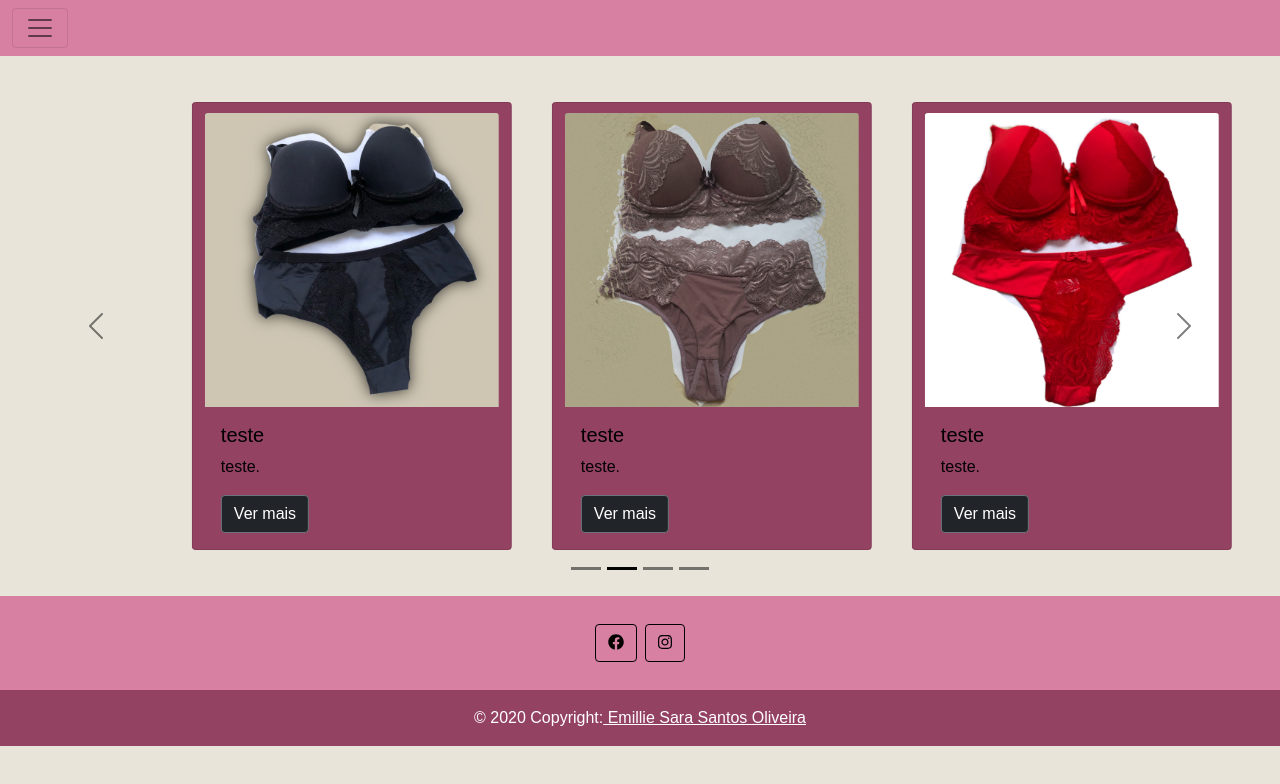
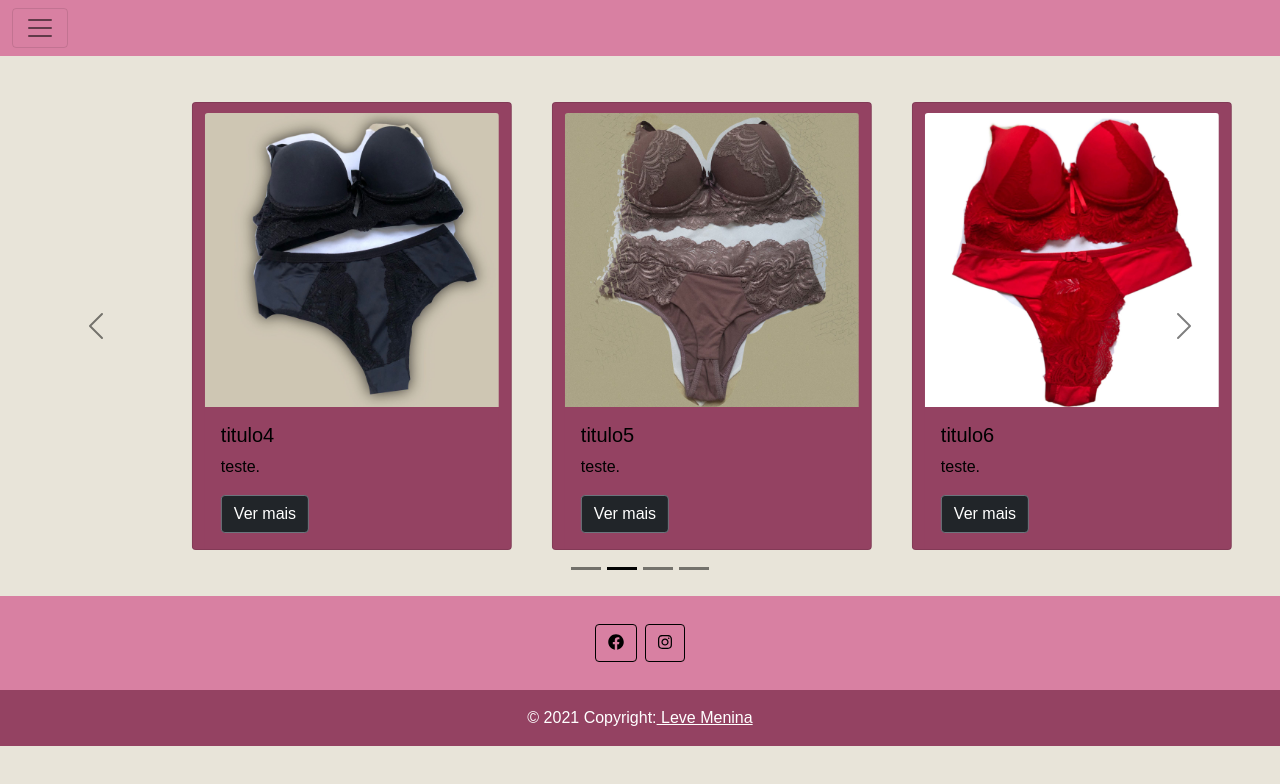
Before and after one commit to rafaelcmorais02/leve-memina-front-end, a React (Create React App) app: page / in a window 1280 px wide. Shown: the top 784 px of the page. Built offline with nearby package versions, Linux system fonts and the light colour scheme; a web font is replaced by a local one.

Commit message:
[FIX] melhoria carousel (quando havia mudança de resoliçao)

```diff
--- a/package.json
+++ b/package.json
@@ -11,6 +11,7 @@
     "@testing-library/react": "^11.1.0",
     "@testing-library/user-event": "^12.1.10",
     "axios": "^0.23.0",
+    "jquery": "^3.6.0",
     "react": "^17.0.2",
     "react-dom": "^17.0.2",
     "react-scripts": "4.0.3",
--- a/src/components/carousel/carousel.js
+++ b/src/components/carousel/carousel.js
@@ -1,12 +1,13 @@
 import Card from "../cards/cardItems"
 import React, { useState, useEffect } from 'react';
 import { dadosCard } from "../../data/dataCard"
-import { numbCarousel } from "../../data/dataCarousel"
+import formatCarousel from "../../data/dataCarousel"
 import "../../style/index.css"
 
+let phoneFlag = false
+const numbCarousel = formatCarousel()
 
 const Carousel = (props) => {
-
     const setFlag = (flag) => props.setFlag(flag)
     const setId = (id) => props.setId(id)
 
@@ -24,24 +25,31 @@ const Carousel = (props) => {
         function handleResize() {
             setWindowDimensions(getWindowDimensions());
         }
-
         window.addEventListener('resize', handleResize);
         return () => window.removeEventListener('resize', handleResize);
     }, []);
 
     const handleCarousel = () => {
-
         if (windowDimensions.width >= 900) {
+            if (phoneFlag === true) {
+                phoneFlag = false
+                document.location.reload()
+            }
             return (
                 <div id="carouselExampleIndicators" className="carousel carousel-dark slide" data-bs-ride="carousel">
                     <div className="carousel-indicators">
                         {numbCarousel.map((item) => {
+                            if (item.id === 0) {
                                 return (
                                     <button key={item.id} type="button" data-bs-target="#carouselExampleIndicators" data-bs-slide-to={item.id} className={item.secClassName} aria-current={item.current} aria-label={item.label}></button>
                                 )
+                            } else {
+                                return (
+                                    <button key={item.id} type="button" data-bs-target="#carouselExampleIndicators" data-bs-slide-to={item.id} aria-label={item.label}></button>
+                                )
+                            }
                         })}
                     </div>
-
                     <div className="carousel-inner">
                         {numbCarousel.map((item) => {
                             return (
@@ -63,18 +71,26 @@ const Carousel = (props) => {
                     <button className="carousel-control-next" type="button" data-bs-target="#carouselExampleIndicators" data-bs-slide="next">
                         <span className="carousel-control-next-icon" aria-hidden="true"></span>
                         <span className="visually-hidden">Next</span>
+
                     </button>
                 </div>
             )
         }
         else {
+            phoneFlag = true
             return (
                 <div id="carouselExampleIndicators" className="carousel carousel-dark slide" data-bs-ride="carousel">
                     <div className="carousel-indicators">
                         {dadosCard.map((item) => {
+                            if (item.id === 0) {
                                 return (
                                     <button key={item.id} type="button" data-bs-target="#carouselExampleIndicators" data-bs-slide-to={item.id} className={item.secClassName} aria-current={item.current} aria-label={item.label}></button>
                                 )
+                            } else {
+                                return (
+                                    <button key={item.id} type="button" data-bs-target="#carouselExampleIndicators" data-bs-slide-to={item.id} aria-label={item.label}></button>
+                                )
+                            }
                         })}
                     </div>
                     <div className="carousel-inner">
--- a/src/components/footer/footer.js
+++ b/src/components/footer/footer.js
@@ -13,8 +13,8 @@ const footer = () => {
             </div>
 
             <div className="text-center p-3" style={{ "backgroundColor": "#944262" }}>
-                © 2020 Copyright:
-                <a className="text-white" href="#!"> Emillie Sara Santos Oliveira</a>
+                © 2021 Copyright:
+                <a className="text-white" href="#!"> Leve Menina</a>
             </div>
         </footer>
     )
--- a/src/data/dataCard.js
+++ b/src/data/dataCard.js
@@ -10,63 +10,57 @@ export const dadosCard = [
         current: "true",
         label: "Slide 1",
         imag: imag1,
-        titulo: "teste",
+        titulo: "titulo1",
         descricao: "teste"
     },
     {
         id: 1,
         className: "carousel-item",
-        current: "false",
         label: "Slide 2",
         imag: imag2,
-        titulo: "teste",
+        titulo: "titulo2",
         descricao: "teste"
 
     },
     {
         id: 2,
         className: "carousel-item",
-        current: "false",
         label: "Slide 3",
         imag: imag3,
-        titulo: "teste",
+        titulo: "titulo3",
         descricao: "teste"
 
     },
     {
         id: 3,
         className: "carousel-item",
-        current: "false",
         label: "Slide 4",
         imag: imag1,
-        titulo: "teste",
+        titulo: "titulo4",
         descricao: "teste"
 
     },
     {
         id: 4,
         className: "carousel-item",
-        current: "false",
         label: "Slide 5",
         imag: imag2,
-        titulo: "teste",
+        titulo: "titulo5",
         descricao: "teste"
 
     },
     {
         id: 5,
         className: "carousel-item",
-        current: "false",
         label: "Slide 6",
         imag: imag3,
-        titulo: "teste",
+        titulo: "titulo6",
         descricao: "teste"
 
     },
     {
         id: 6,
         className: "carousel-item",
-        current: "false",
         label: "Slide 7",
         imag: imag1,
         titulo: "teste",
@@ -75,7 +69,6 @@ export const dadosCard = [
     {
         id: 7,
         className: "carousel-item",
-        current: "false",
         label: "Slide 8",
         imag: imag2,
         titulo: "teste",
@@ -84,7 +77,6 @@ export const dadosCard = [
     {
         id: 8,
         className: "carousel-item",
-        current: "false",
         label: "Slide 9",
         imag: imag3,
         titulo: "teste",
@@ -93,7 +85,6 @@ export const dadosCard = [
     {
         id: 9,
         className: "carousel-item",
-        current: "false",
         label: "Slide 10",
         imag: imag1,
         titulo: "teste",
@@ -102,7 +93,6 @@ export const dadosCard = [
     {
         id: 10,
         className: "carousel-item",
-        current: "false",
         label: "Slide 11",
         imag: imag2,
         titulo: "teste",
@@ -111,7 +101,6 @@ export const dadosCard = [
     {
         id: 11,
         className: "carousel-item",
-        current: "false",
         label: "Slide 12",
         imag: imag3,
         titulo: "teste",
--- a/src/data/dataCarousel.js
+++ b/src/data/dataCarousel.js
@@ -1,53 +1,51 @@
 import { dadosCard } from "./dataCard"
 
-export const numbCarousel = [
-    {
-        id: 0,
-        className: "carousel-item active",
-        secClassName: "active",
-        current: "true",
-        label: "Slide 1",
-        dados: {
-            id: [dadosCard[0].id, dadosCard[1].id, dadosCard[2].id],
-            imag: [dadosCard[0].imag, dadosCard[1].imag, dadosCard[2].imag],
-            titulo: [dadosCard[0].titulo, dadosCard[1].titulo, dadosCard[2].titulo],
-            descricao: [dadosCard[0].descricao, dadosCard[1].descricao, dadosCard[2].descricao],
-        }
-    },
-    {
-        id: 1,
-        className: "carousel-item",
-        current: "false",
-        label: "Slide 2",
-        dados: {
-            id: [dadosCard[3].id, dadosCard[4].id, dadosCard[5].id],
-            imag: [dadosCard[3].imag, dadosCard[4].imag, dadosCard[5].imag],
-            titulo: [dadosCard[3].titulo, dadosCard[4].titulo, dadosCard[5].titulo],
-            descricao: [dadosCard[3].descricao, dadosCard[4].descricao, dadosCard[5].descricao],
-        }
-    },
-    {
-        id: 2,
-        className: "carousel-item",
-        current: "false",
-        label: "Slide 3",
-        dados: {
-            id: [dadosCard[6].id, dadosCard[7].id, dadosCard[8].id],
-            imag: [dadosCard[6].imag, dadosCard[7].imag, dadosCard[8].imag],
-            titulo: [dadosCard[6].titulo, dadosCard[7].titulo, dadosCard[8].titulo],
-            descricao: [dadosCard[6].descricao, dadosCard[7].descricao, dadosCard[8].descricao],
-        }
-    },
-    {
-        id: 3,
-        className: "carousel-item",
-        current: "false",
-        label: "Slide 4",
-        dados: {
-            id: [dadosCard[9].id, dadosCard[10].id, dadosCard[11].id],
-            imag: [dadosCard[9].imag, dadosCard[10].imag, dadosCard[11].imag],
-            titulo: [dadosCard[9].titulo, dadosCard[10].titulo, dadosCard[11].titulo],
-            descricao: [dadosCard[9].descricao, dadosCard[10].descricao, dadosCard[11].descricao],
+let count = 0
+let i = 0
+let obj = {}
+let caouselData = []
+const formatCarousel = () => {
+    let id = [], imag = [], titulo = [], descricao = []
+    for (const item of dadosCard) {
+        console.log("passou aqui")
+        i = i + 1
+        id.push(item.id)
+        imag.push(item.imag)
+        titulo.push(item.titulo)
+        descricao.push(item.descricao)
+        if (i === 3) {
+            if (count === 0) {
+                obj = {
+                    id: count,
+                    className: "carousel-item active",
+                    secClassName: "active",
+                    current: "true",
+                    label: "Slide " + count + 1,
+                }
+            } else {
+                obj = {
+                    id: count,
+                    className: "carousel-item",
+                    label: "Slide " + count + 1,
+                }
+            }
+            caouselData.push({
+                ...obj,
+                dados: {
+                    id: id,
+                    imag: imag,
+                    titulo: titulo,
+                    descricao: descricao
+                }
+            })
+            count = count + 1
+            i = 0
+            id = []
+            imag = []
+            titulo = []
+            descricao = []
         }
     }
-]
+    return caouselData
+}
+export default formatCarousel
```
Also changed, not shown: 1 other file (tests, documents, lock files or other folders). Lines whose indentation alone changed are shown as unchanged.
